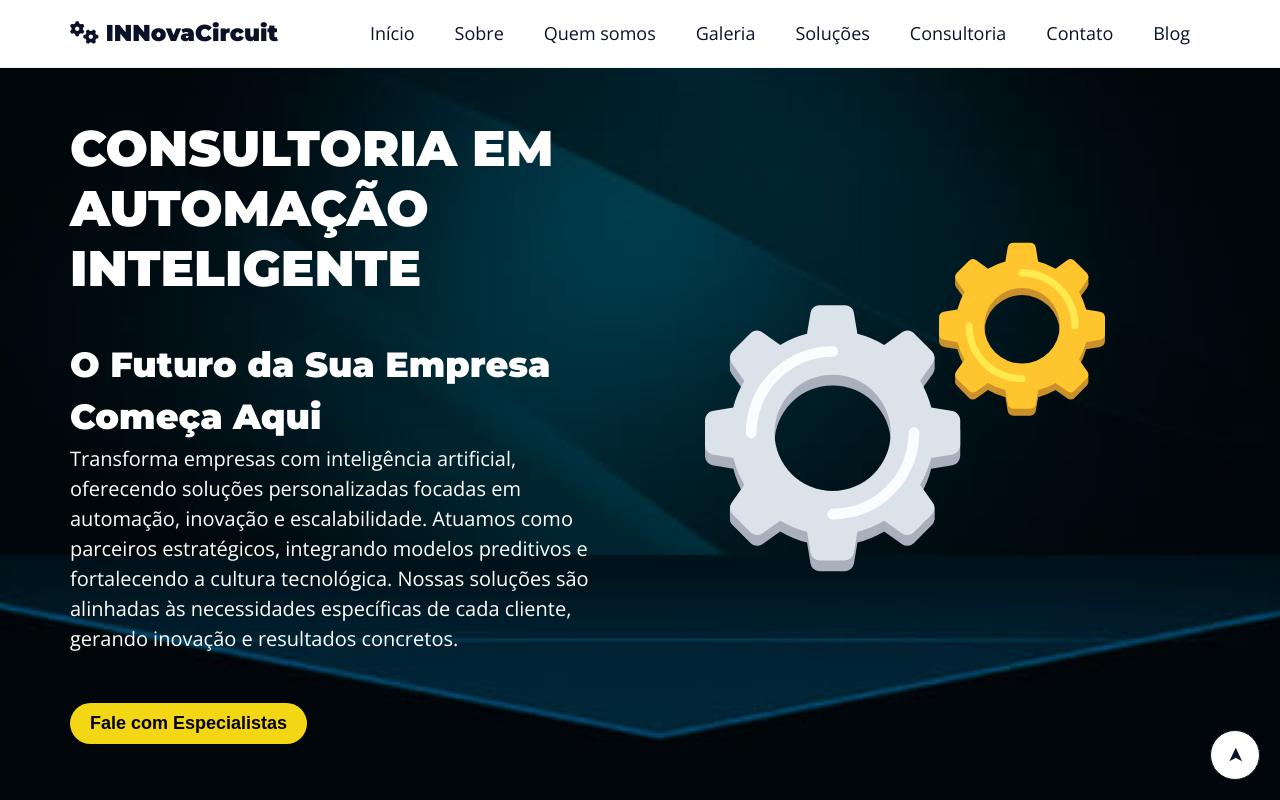
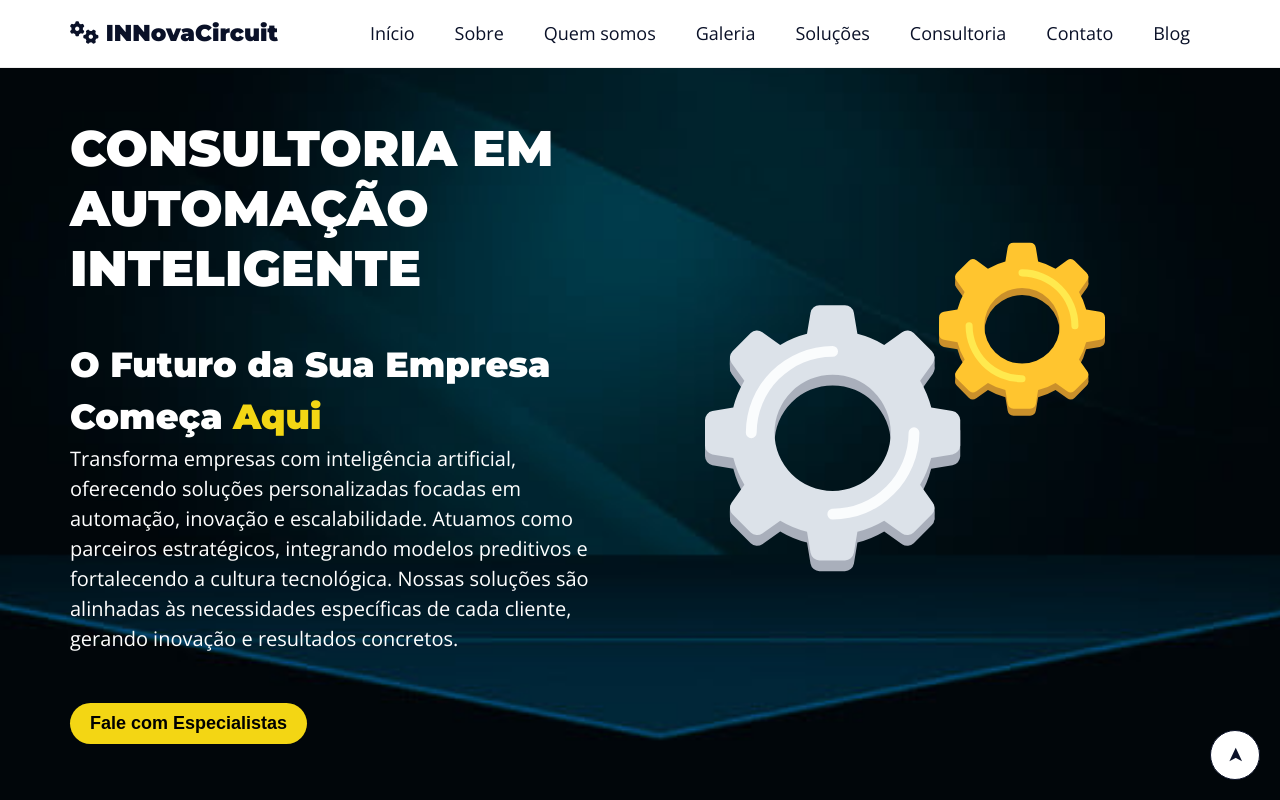
Before and after one commit to Suelen1989/Landing_Page, a plain HTML site: page landing_page/index.html in a window 1280 px wide. Shown: the top 800 px of the page. Drawn offline with nearby package versions, Linux system fonts and the light colour scheme.

Commit message:
Alterações tela

```diff
--- a/landing_page/index.html
+++ b/landing_page/index.html
@@ -45,7 +45,7 @@
     <div class="main-content intro-content">
       <div class="intro-text-content">
         <h2>Consultoria em Automação Inteligente</h2>
-        <h6>O Futuro da Sua Empresa Começa Aqui</h6>
+        <h6>O Futuro da Sua Empresa Começa <strong style="color: #F3D614;">Aqui</strong></h6>
         <p>Transforma empresas com inteligência artificial, oferecendo
           soluções personalizadas focadas em automação, inovação e
           escalabilidade. Atuamos como parceiros estratégicos,
```
Also changed, not shown: landing_page/images/about.jpg (renamed from landing_page/images/on.jpg), landing_page/images/start.jpg.
